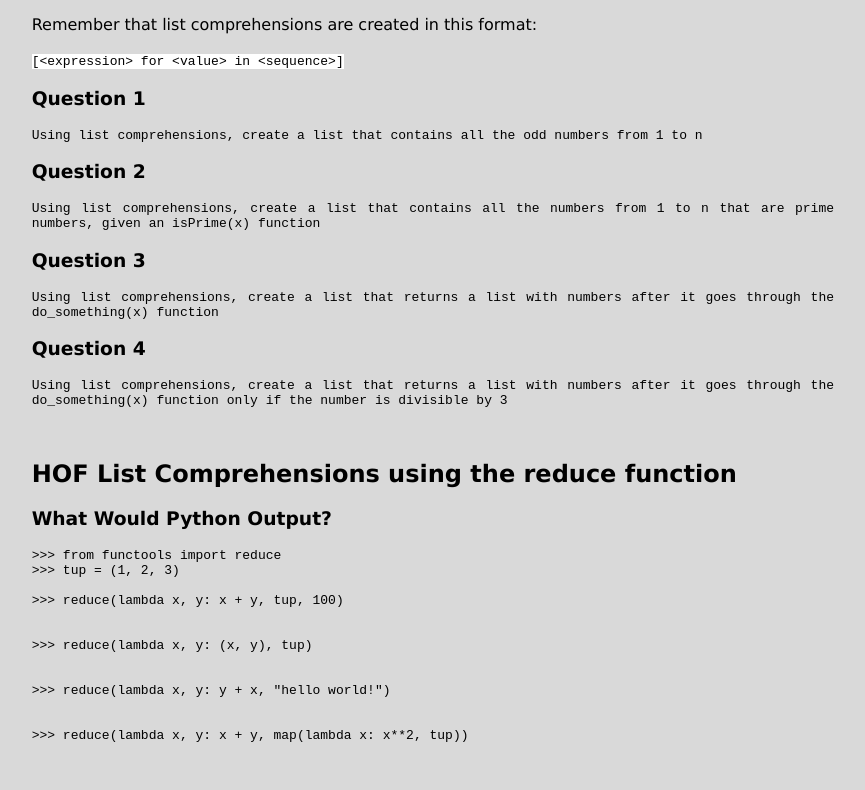
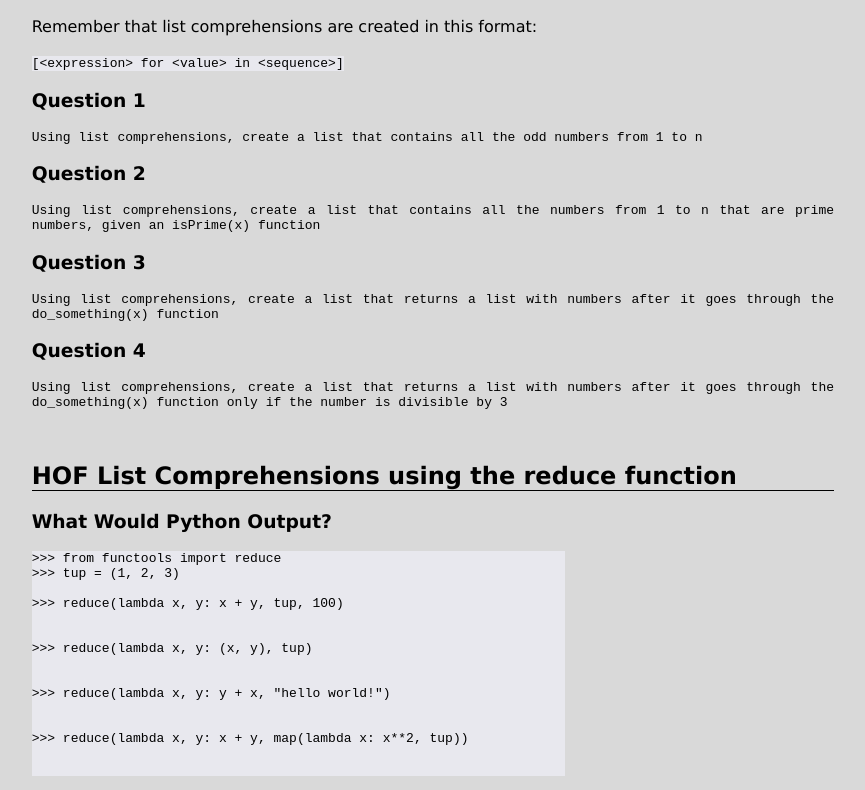
Before and after one commit to youripark/youripark.github.io, a plain HTML site: page practice.html in a window 1280 px wide. Shown: the part 1450-2240 px from the top of the page, without its empty margins (388-1253 px from the left). Drawn offline with Linux system fonts and the light colour scheme.

Commit message:
fixed style.css

```diff
--- a/style.css
+++ b/style.css
@@ -17,6 +17,7 @@ div.vertical-line {
   height: 100%;
   margin-left: 290pt;
 }
+
 
 
 
@@ -56,6 +57,10 @@ div.vertical-line {
 
 h1.header {
   margin-left: 25px;
+}
+
+h2 {
+  border-bottom: 1px solid black;
 }
 
 
@@ -104,10 +109,15 @@ em {
 }
 
 code {
-  background-color: #ffffff
+  background-color: #E8E8EE;
 }
 
 
 div.a{
   position: relative;
 }
+
+div.code {
+  background-color: #E8E8EE;
+  max-width: 400pt;
+}
```
